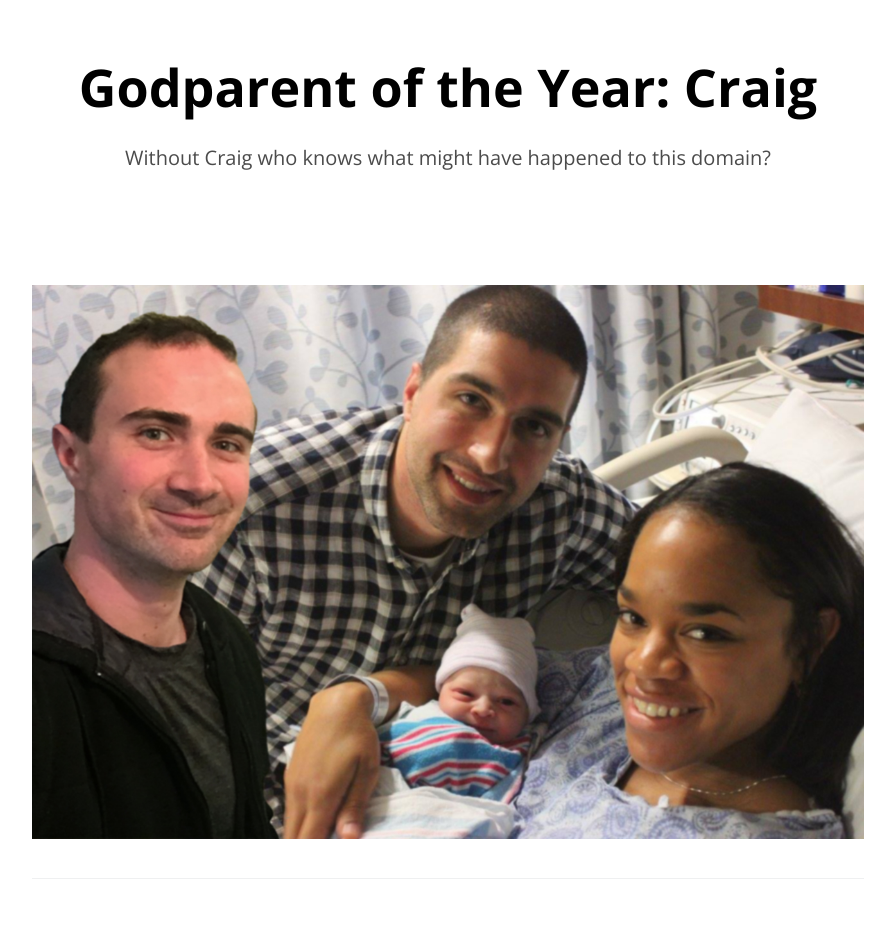
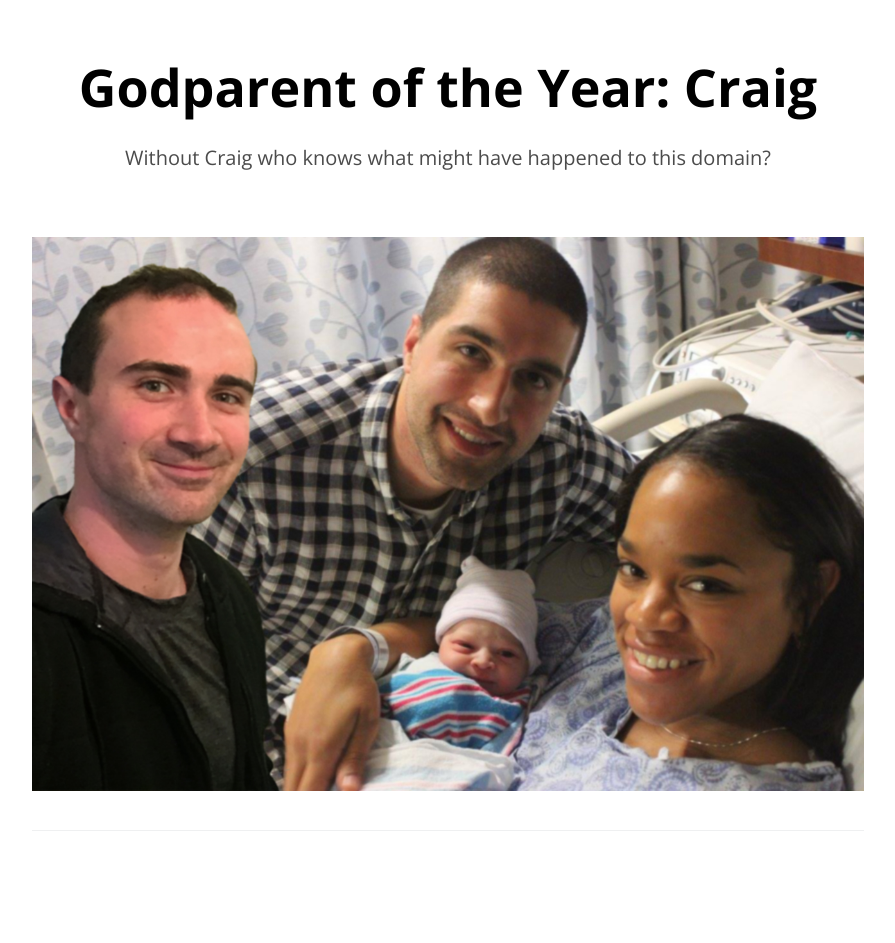
Before and after one commit to craigcannon/ms, a Jekyll site: the page built from index.md, in a window 1280 px wide. Shown: the whole page, without its empty margins (192-1087 px from the left). Built offline with Jekyll 4.4.1, drawn with Linux system fonts in a browser that asks for light colours; after the commit the page ends 900 px from its top, so only the background shows below that.

Commit message:
sdfsdfsdf

```diff
--- a/_sass/jekyll-theme-cayman.scss
+++ b/_sass/jekyll-theme-cayman.scss
@@ -90,18 +90,20 @@ a {
   color: $header-heading-color;
   text-align: center;
   background-color: $header-bg-color;
-  padding-bottom: 10px;
 
   @include large {
     padding: 3rem 6rem;
+    padding-bottom: 0px;
   }
 
   @include medium {
     padding: 3rem 4rem;
+    padding-bottom: 0px;
   }
 
   @include small {
     padding: 2rem 1rem;
+    padding-bottom: 0px;
   }
 }
 
```
